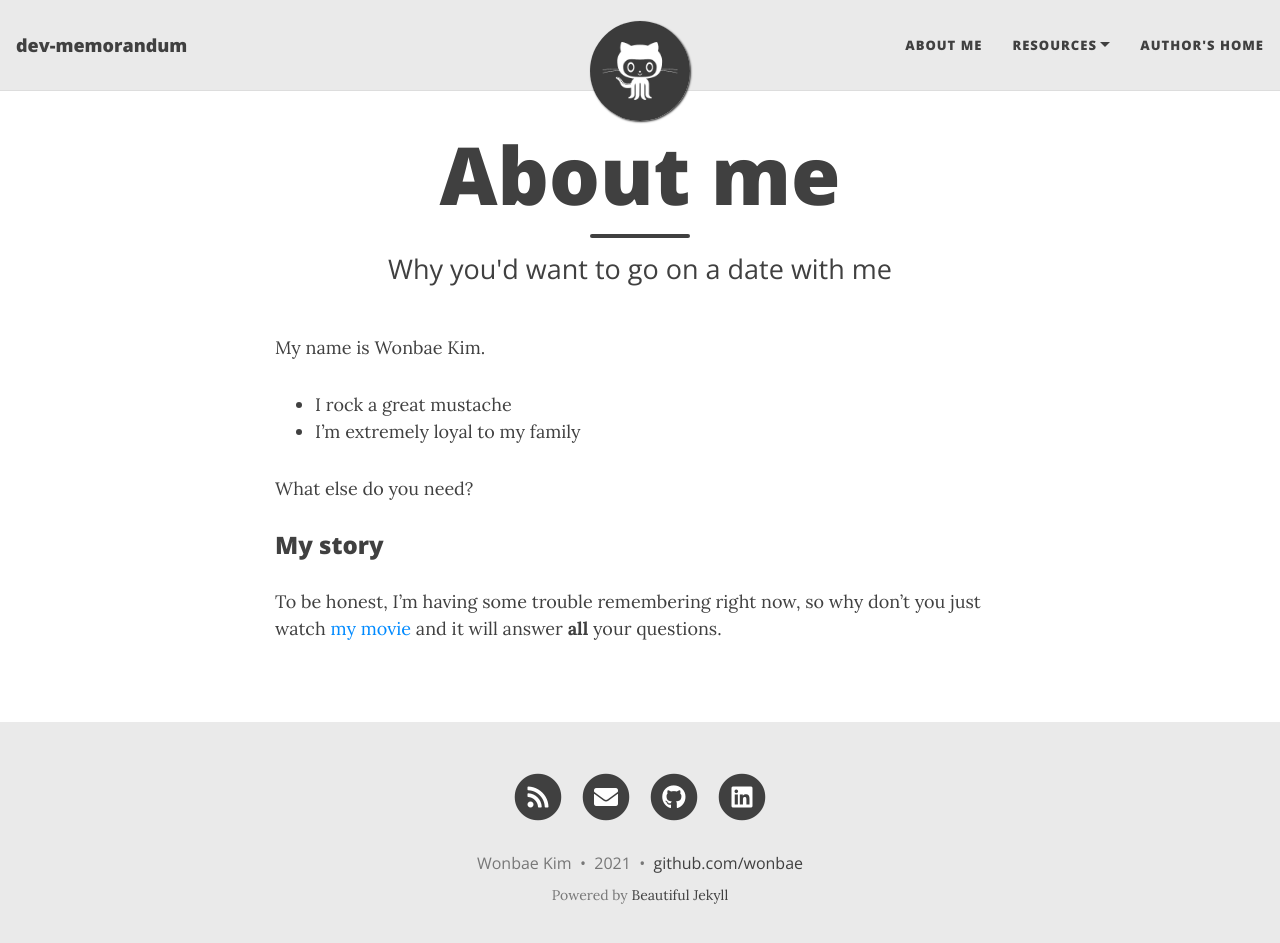
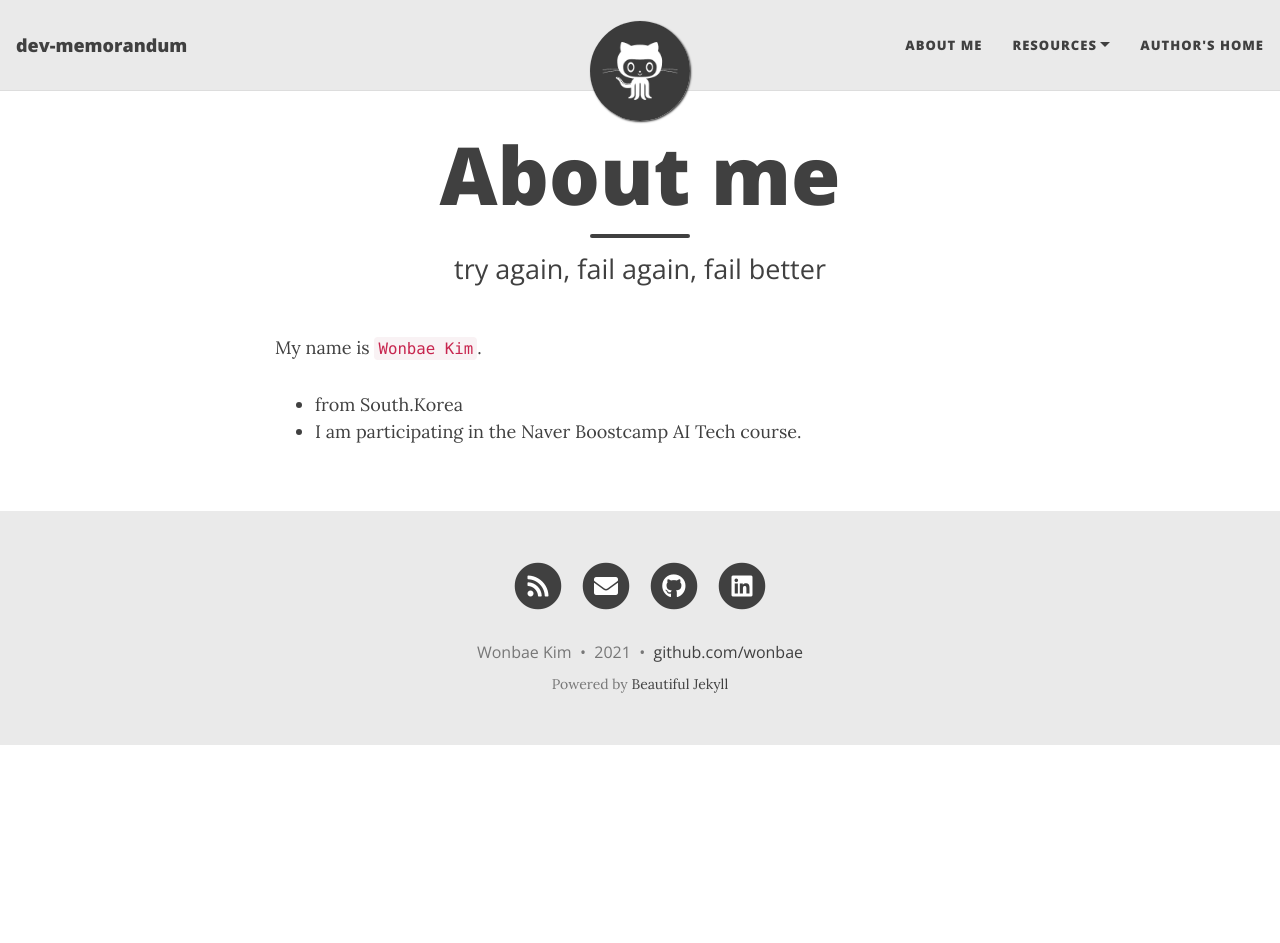
Before and after one commit to wonbae/wonbae.github.io, a Jekyll site: the page built from aboutme.md, in a window 1280 px wide and 956 px high. Shown: the top 943 px of the window. Built offline with Jekyll 4.4.1, drawn with Linux system fonts in a browser that asks for light colours; nearby versions of some CDN libraries.

Commit message:
change about me

```diff
--- a/aboutme.md
+++ b/aboutme.md
@@ -1,16 +1,16 @@
 ---
 layout: page
 title: About me
-subtitle: Why you'd want to go on a date with me
+subtitle: try again, fail again, fail better
 ---
 
-My name is Wonbae Kim.
+My name is `Wonbae Kim`.
 
-- I rock a great mustache
-- I'm extremely loyal to my family
+- from South.Korea
+- I am participating in the Naver Boostcamp AI Tech course.
 
-What else do you need?
 
+<!--
 ### My story
 
-To be honest, I'm having some trouble remembering right now, so why don't you just watch [my movie](https://en.wikipedia.org/wiki/The_Princess_Bride_%28film%29) and it will answer **all** your questions.
+To be honest, I'm having some trouble remembering right now, so why don't you just watch [my movie](https://en.wikipedia.org/wiki/The_Princess_Bride_%28film%29) and it will answer **all** your questions. -->
```
